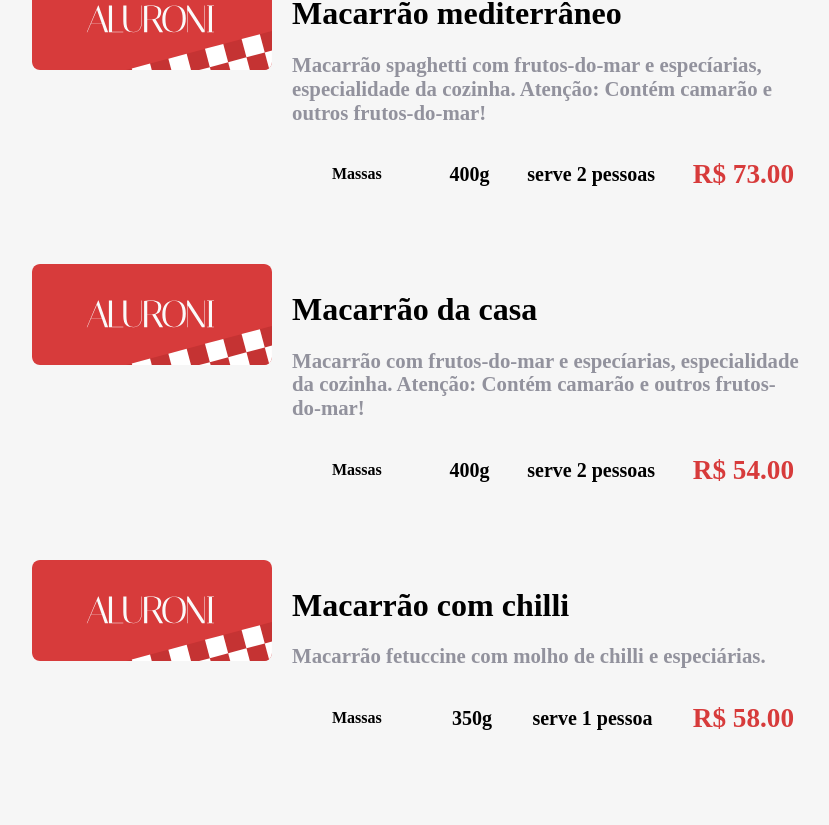
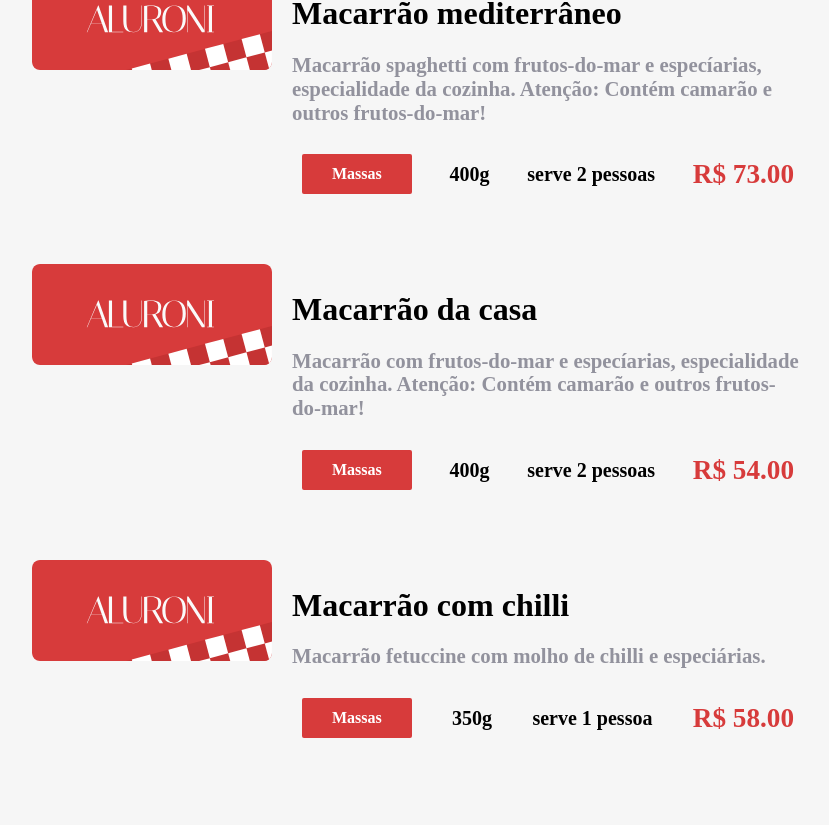
Before and after one commit to Cleber-Severo/Aluroni, a React (Create React App) app: page / in a window 1280 px wide. Shown: the part 815-1640 px from the top of the page, without its empty margins (168-997 px from the left). Built offline with nearby package versions, Linux system fonts and the light colour scheme; a web font is replaced by a local one.

Commit message:
chore: item tag styled

```diff
--- a/src/pages/Cardapio/Itens/Item/index.tsx
+++ b/src/pages/Cardapio/Itens/Item/index.tsx
@@ -2,6 +2,7 @@ import React from "react";
 import styles from "./Item.module.scss";
 import logo from "assets/logo.svg";
 import cardapio from '../itens.json'
+import classNames from "classnames";
 
 type ItemProps = typeof cardapio[0];
 
@@ -18,7 +19,10 @@ export default function Item(props: ItemProps) {
           <p> {description} </p>
         </div>
         <div className={styles.item__tags}>
-          <div className={styles.item__tipo}>{category.label}</div>
+          <div className={classNames({
+            [styles.item__tipo]: true,
+            [styles[`item__tipo__${category.label.toLowerCase()}`]]: true
+          })}>{category.label}</div>
           <div className={styles.item__porcao}>{size}g</div>
           <div className={styles.item__qtdpessoas}>serve {serving} {serving == 1 ? 'pessoa' : 'pessoas'}</div>
           <div className={styles.item__valor}>R$ {price.toFixed(2)}</div>
```
